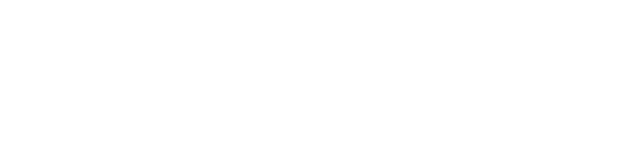
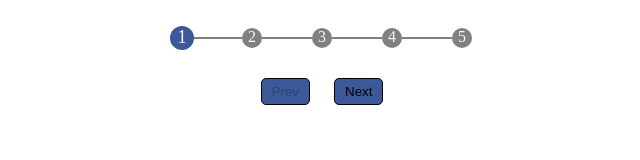
Before and after one commit to acciojob/progress-bar-itsNeer, a website: page main.html in a window 1280 px wide. Shown: the whole page, without its empty margins (318-958 px from the left). Drawn offline with Linux system fonts and the light colour scheme.

Commit message:
created a submission

```diff
--- a/main.html
+++ b/main.html
@@ -1,4 +1,5 @@
 <!DOCTYPE html>
+
 
 <html>
 
@@ -8,6 +9,21 @@
 
 <body>
 	<!-- the entire body must be written by student -->
+	<div class="container">
+		<div class="circle" id="circle-1">1</div>
+		<div class="line"></div>
+		<div class="circle" id="circle-2">2</div>
+		<div class="line"></div>
+		<div class="circle" id="circle-3">3</div>
+		<div class="line"></div>
+		<div class="circle" id="circle-4">4</div>
+		<div class="line"></div>
+		<div class="circle" id="circle-5">5</div>
+	</div>
+	<div>
+		<button id="prev">Prev</button>
+		<button id="next">Next</button>
+	</div>
     <script type="text/javascript" src="./script.js">
 </script>
 
--- a/script.js
+++ b/script.js
@@ -1 +1,39 @@
 //your JS code here. If required.
+//your JS code here. If required.
+let s_circles = document.querySelectorAll(".circle");
+let s_lines = document.querySelectorAll(".line");
+let s_next = document.getElementById("next")
+let s_prev = document.getElementById("prev")
+
+let current_activ = 0;
+s_circles[current_activ].classList.add("active");
+// s_lines[current_activ].classList.add("active");
+let activ_line = 0
+s_prev.disabled = true;
+
+s_next.addEventListener("click", () => {
+    if (current_activ>=0 && current_activ < s_circles.length) {
+        s_lines[current_activ].classList.add("active");
+
+    }
+    current_activ++;
+    s_circles[current_activ].classList.add("active");
+
+    if (current_activ === s_circles.length - 1) {
+        s_next.disabled = true
+    }
+    s_prev.disabled = false;
+})
+
+s_prev.addEventListener("click", () => {
+    s_lines[current_activ-1].classList.remove("active");
+
+    s_circles[current_activ].classList.remove('active');
+    current_activ--;
+    s_circles[current_activ].classList.add("active");
+
+    if (current_activ === 0) {
+        s_prev.disabled = true
+    }
+    s_next.disabled = false;
+})
--- a/styles.css
+++ b/styles.css
@@ -1 +1,47 @@
 /*  your css code here. If applicable */
+body {
+    display: flex;
+    flex-direction: column;
+    justify-content: center;
+    align-items: center;
+}
+
+.container {
+    width: 50%;
+    display: flex;
+    justify-content: center;
+    align-items: center;
+    margin: 20px;
+}
+
+.circle {
+    width: 20px;
+    height: 20px;
+    color: aliceblue;
+    background-color: grey;
+    border-radius: 50%;
+    text-align: center;
+    transition: all 0.3s ease;
+}
+.circle.active {
+    transform: scale(1.2);
+    background-color: #3B5998;
+}
+.line {
+    width: 50px;
+    height: 2px;
+    background-color: grey;
+}
+.line.active {
+    background-color: #3B5998;
+
+}
+
+#next, #prev {
+    margin: 10px;
+    padding: 5px 10px;
+    background-color: #3B5998;
+    border: 1px solid black;
+    border-radius: 5px;
+    cursor: pointer;
+}
```
